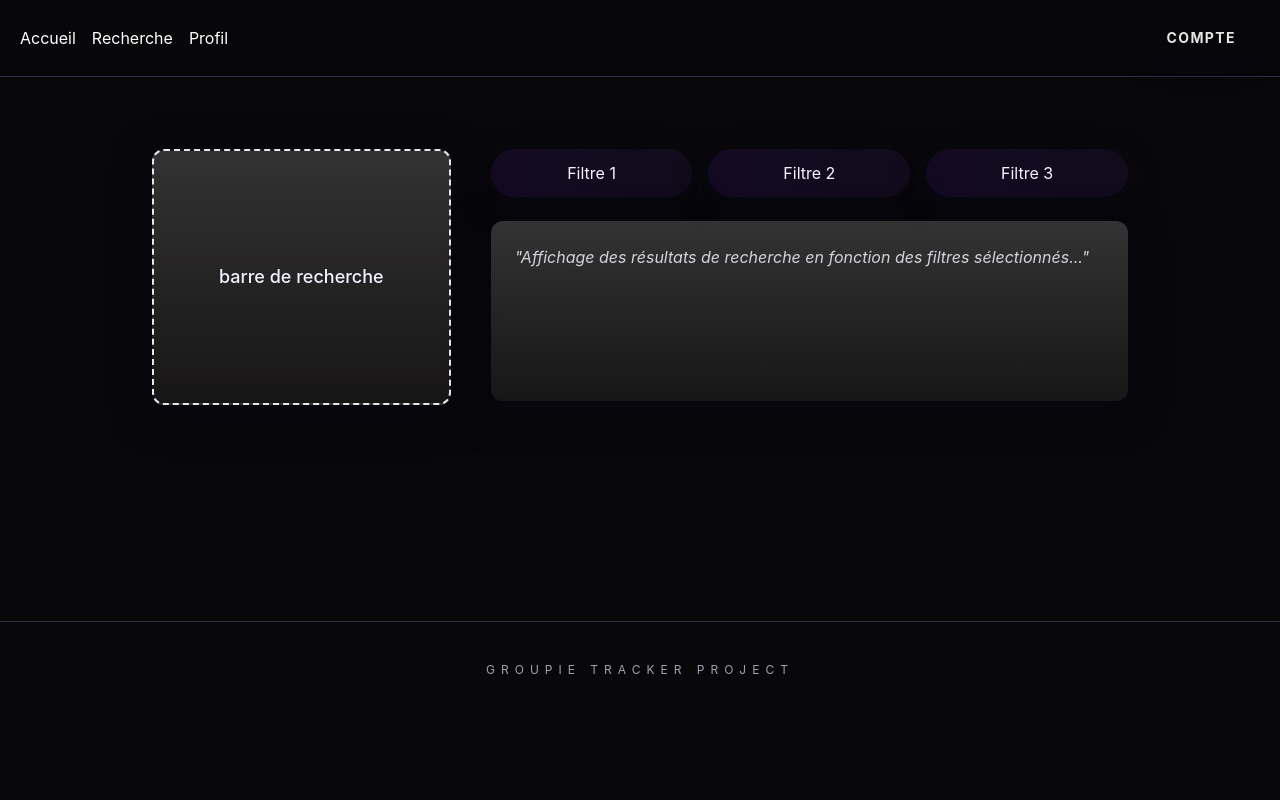
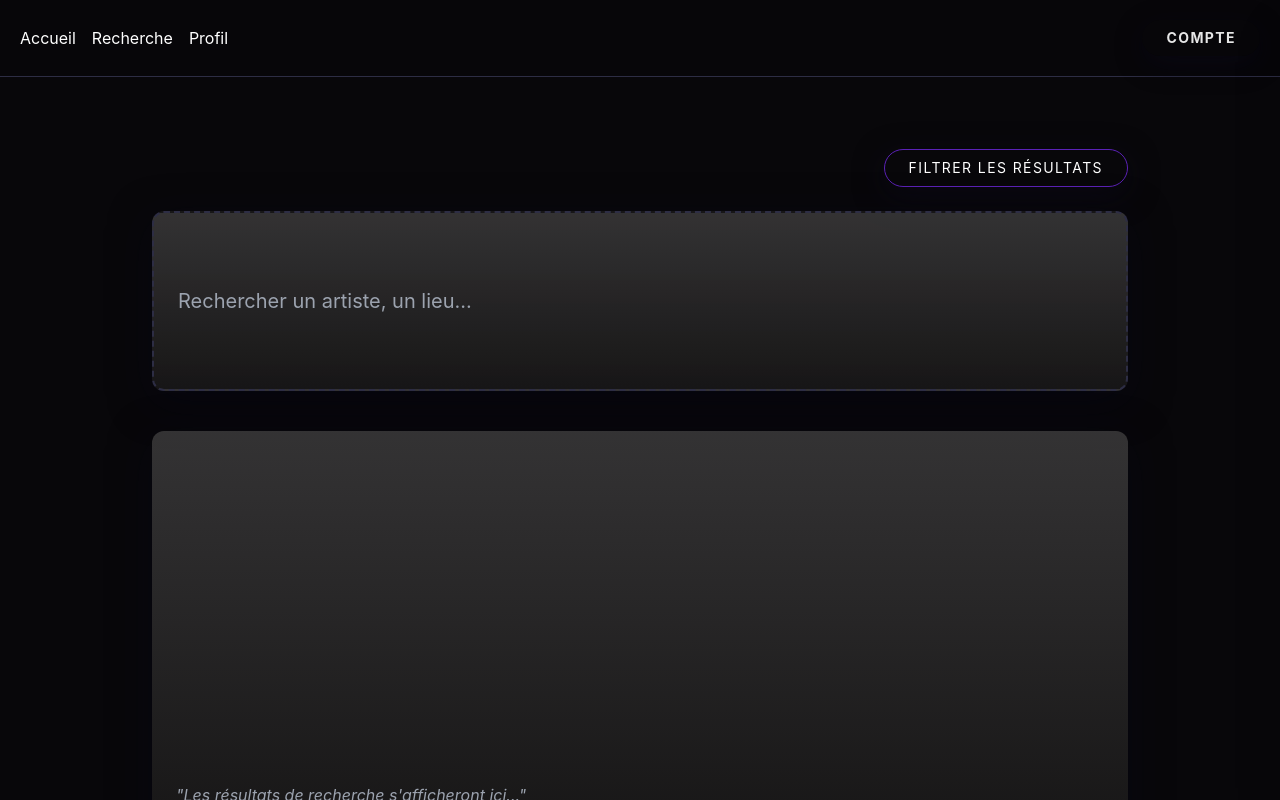
Before and after one commit to allanparis35/projet_gp_tracker, a React (Vite) app: page / in a window 1280 px wide. Both pictures are taken after a click on the button "Recherche". Shown: the top 800 px of the page. Built offline with nearby package versions, Linux system fonts and the light colour scheme.

Commit message:
create research pages and filtres

```diff
--- a/App.jsx
+++ b/App.jsx
@@ -134,6 +134,7 @@ function App() {
         )}
 
         {currentPage === 'research' && <Research />}
+
         {currentPage === 'profile' && <Profile />}
 
         {currentPage === 'account' && (
--- a/pages/research.jsx
+++ b/pages/research.jsx
@@ -1,24 +1,57 @@
-import react from 'react';
+import React, { useState } from 'react';
 
 const Research = () => {
+  // État pour savoir si le volet est ouvert ou fermé
+  const [isSidebarOpen, setIsSidebarOpen] = useState(false);
+
   return (
-        <div className="max-w-5xl mx-auto p-6">
-            <div className="grid grid-cols-1 md:grid-cols-3 gap-10 mb-16">
-                {/* Barre de recherche */}
-                <div className="cadre-gris h-64 w-full text-lg font-medium border-dashed border-2 flex items-center justify-center">
-                    barre de recherche
+    <div className="max-w-5xl mx-auto p-6 relative">
+
+      {/* BOUTON POUR OUVRIR LES FILTRES */}
+      <div className="flex justify-end mb-6">
+        <button
+          onClick={() => setIsSidebarOpen(true)}
+          className="bulle-custom px-6 py-2 border border-[#5b21b6] hover:bg-[#5b21b6]/20 transition-all uppercase tracking-widest text-sm"
+        >
+          Filtrer les résultats
+        </button>
       </div>
-                {/* Filtres */}
-                <div className="md:col-span-2 flex flex-col gap-6">
-                    <div className="flex flex-wrap gap-4">
-                        <div className="bulle-custom flex-1 text-center py-3">Filtre 1</div>
-                        <div className="bulle-custom flex-1 text-center py-3">Filtre 2</div>
-                        <div className="bulle-custom flex-1 text-center py-3">Filtre 3</div>
-                    </div>
-                    <div className="cadre-gris h-32 w-full justify-start items-start p-6 italic text-gray-300">
-                        "Affichage des résultats de recherche en fonction des filtres sélectionnés..."
+
+      <div className="grid grid-cols-1 gap-10">
+        {/* Barre de recherche principale */}
+        <input
+          type="text"
+          placeholder="Rechercher un artiste, un lieu..."
+          className="cadre-gris w-full p-6 bg-transparent border-2 border-dashed border-[#2d2d44] focus:border-[#5b21b6] outline-none text-xl transition-colors"
+        />
+
+        {/* Zone de résultats */}
+        <div className="cadre-gris min-h-[400px] w-full p-6 italic text-gray-400">
+          "Les résultats de recherche s'afficheront ici..."
         </div>
       </div>
+
+      {/* --- VOLET COULISSANT (SIDEBAR) --- */}
+
+      {/* Overlay sombre (cliquer ici ferme le volet) */}
+      <div
+        className={`fixed inset-0 bg-black/60 backdrop-blur-sm z-[60] transition-opacity duration-300 ${isSidebarOpen ? 'opacity-100' : 'opacity-0 pointer-events-none'}`}
+        onClick={() => setIsSidebarOpen(false)}
+      ></div>
+
+      {/* Le panneau latéral */}
+      <div className={`fixed top-0 right-0 h-full w-80 bg-[#0b0b0f] border-l border-[#2d2d44] z-[70] shadow-2xl transform transition-transform duration-300 ease-in-out p-8 ${isSidebarOpen ? 'translate-x-0' : 'translate-x-full'}`}>
+
+        <div className="flex justify-between items-center mb-10">
+          <h2 className="text-[#c4b5fd] font-bold uppercase tracking-widest">Filtres</h2>
+          <button
+            onClick={() => setIsSidebarOpen(false)}
+            className="text-gray-400 hover:text-white text-2xl"
+          >
+            ×
+          </button>
+        </div>
+
       </div>
     </div>
   );
```
Lines whose indentation alone changed are shown as unchanged.
